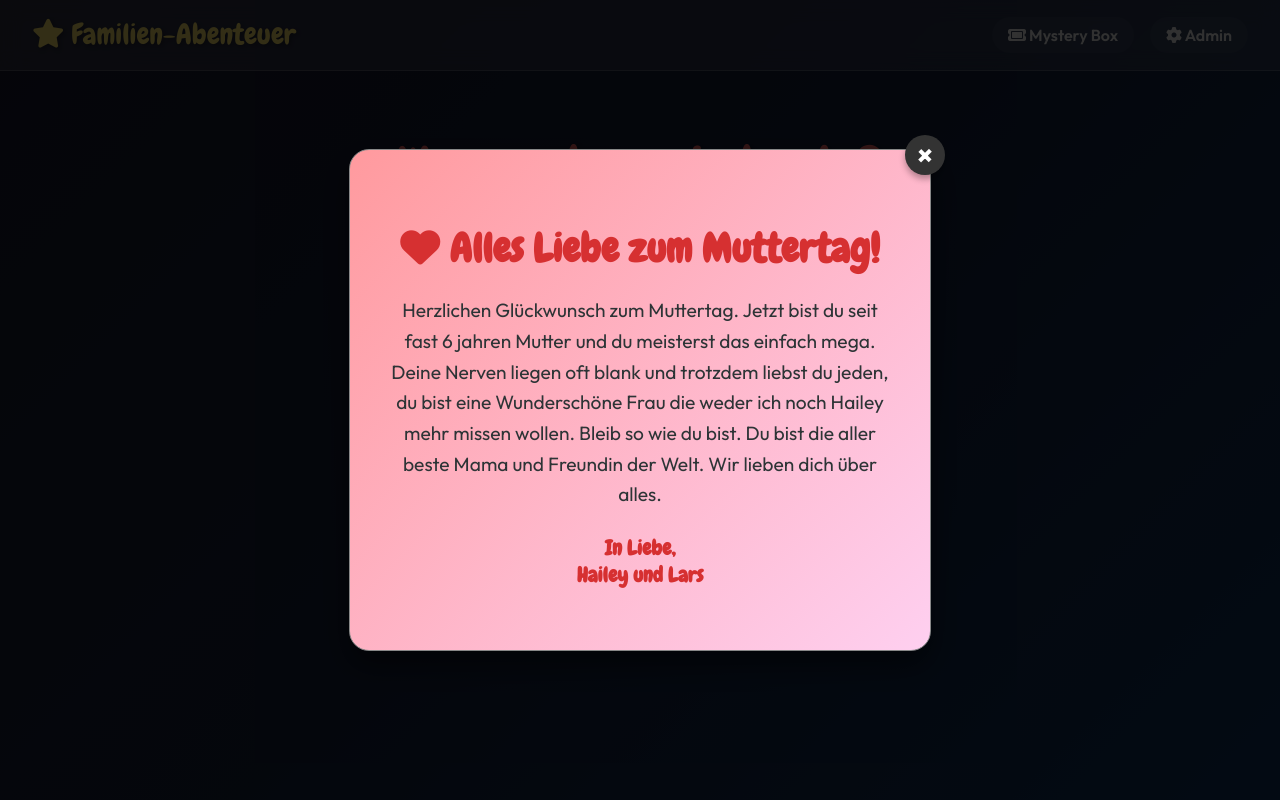
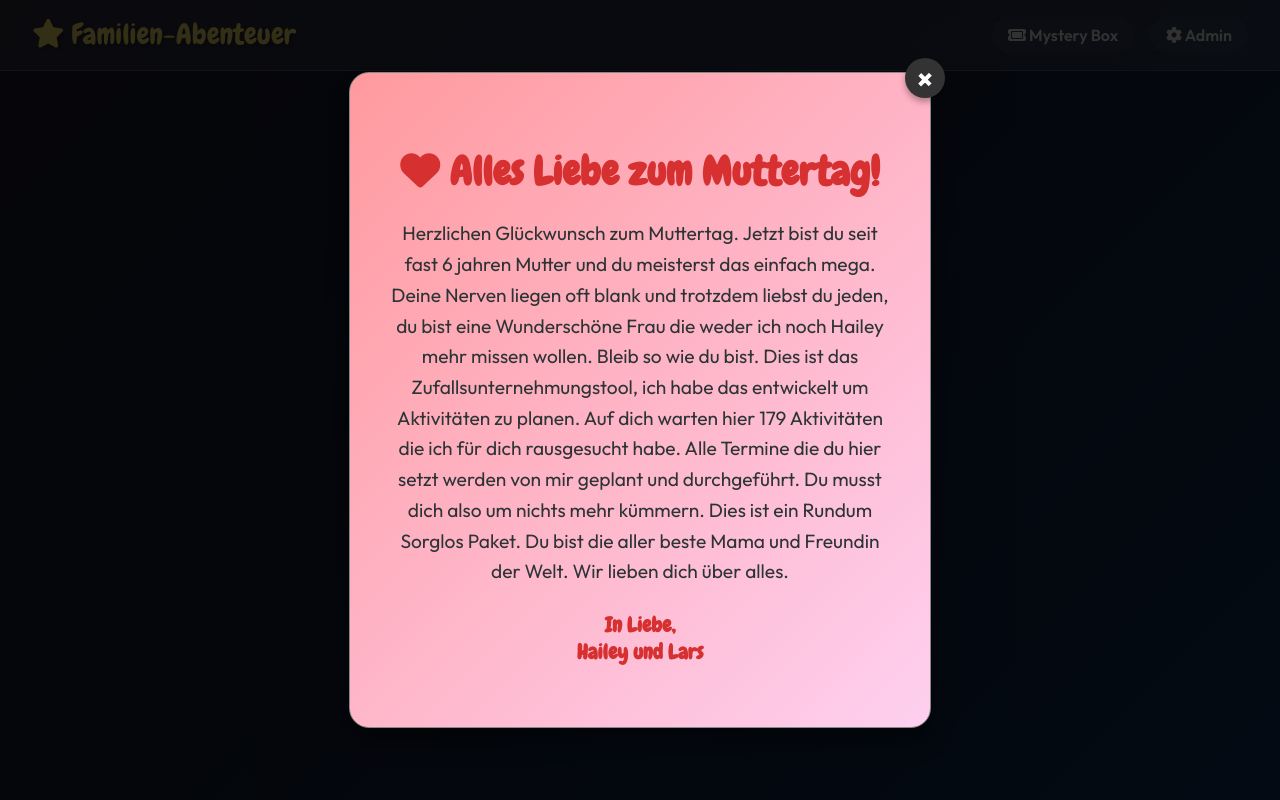
Before and after one commit to kruemmel2704/Familie, a Flask app: page / in a window 1280 px wide. Run offline with Flask 3, Linux system fonts and the light colour scheme; the visitor is signed in with stand-in values (Sample User, id 1).

Commit message:
feat: add description of activity planning tool to Mother's Day message

```diff
--- a/templates/index.html
+++ b/templates/index.html
@@ -77,7 +77,10 @@
         <p style="font-size: 1.2rem; color: #2d3436; line-height: 1.6; font-family: 'Outfit', sans-serif;">
             Herzlichen Glückwunsch zum Muttertag. Jetzt bist du seit fast 6 jahren Mutter und du meisterst das einfach
             mega. Deine Nerven liegen oft blank und trotzdem liebst du jeden, du bist eine Wunderschöne Frau die weder
-            ich noch Hailey mehr missen wollen. Bleib so wie du bist. Du bist die aller beste Mama und Freundin der
+            ich noch Hailey mehr missen wollen. Bleib so wie du bist. Dies ist das Zufallsunternehmungstool, ich habe
+            das entwickelt um Aktivitäten zu planen. Auf dich warten hier 179 Aktivitäten die ich für dich
+            rausgesucht habe. Alle Termine die du hier setzt werden von mir geplant und durchgeführt. Du musst dich also
+            um nichts mehr kümmern. Dies ist ein Rundum Sorglos Paket. Du bist die aller beste Mama und Freundin der
             Welt. Wir lieben dich über alles.
         </p>
         <p
```
